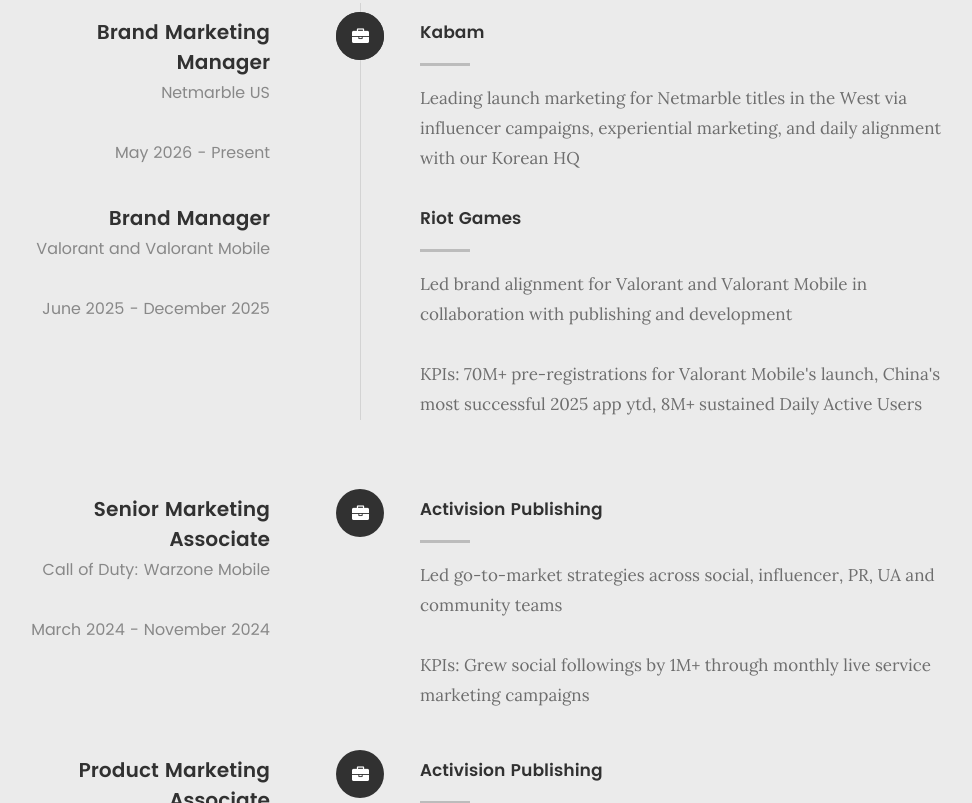
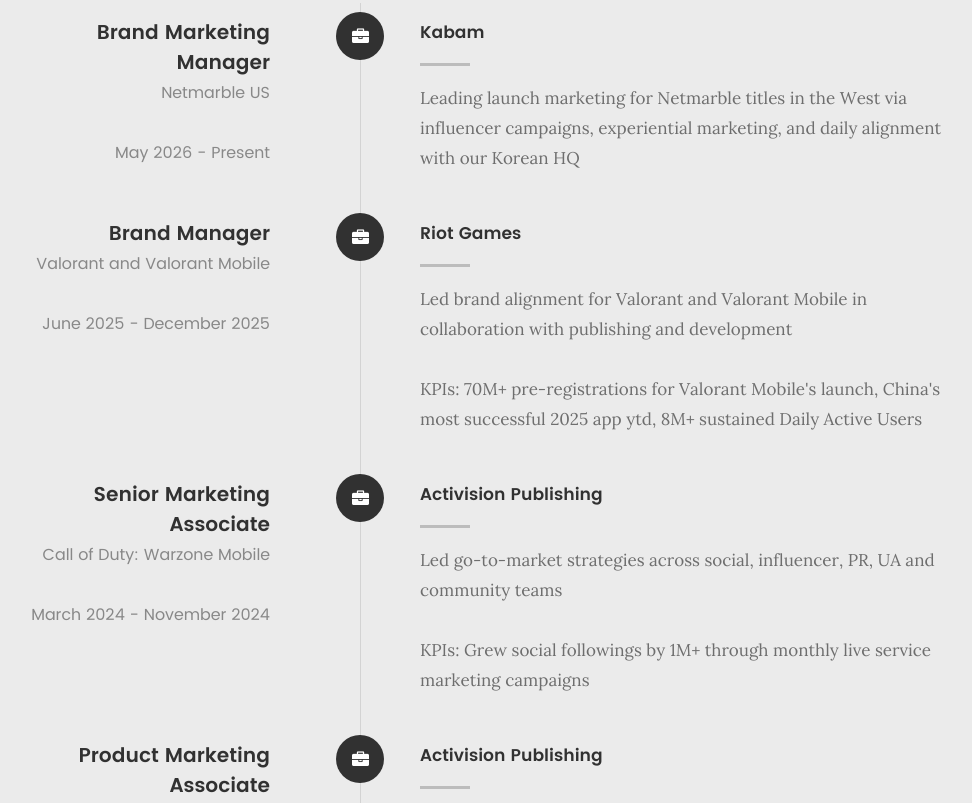
Before and after one commit to coleschoneman/coleschoneman.github.io, a plain HTML site: page index.html in a window 1280 px wide. Shown: the part 2754-3557 px from the top of the page, without its empty margins (139-1111 px from the left). Drawn offline with Linux system fonts and the light colour scheme.

Commit message:
Fixing formatting on Resume. Attempt 1

```diff
--- a/index.html
+++ b/index.html
@@ -234,6 +234,8 @@
 	   				</div>
 
 	   			</div> <!-- /timeline-block -->
+
+				<div class="timeline-block">
 
 	   				<div class="timeline-ico">
 	   					<i class="fa fa-briefcase"></i>
```
